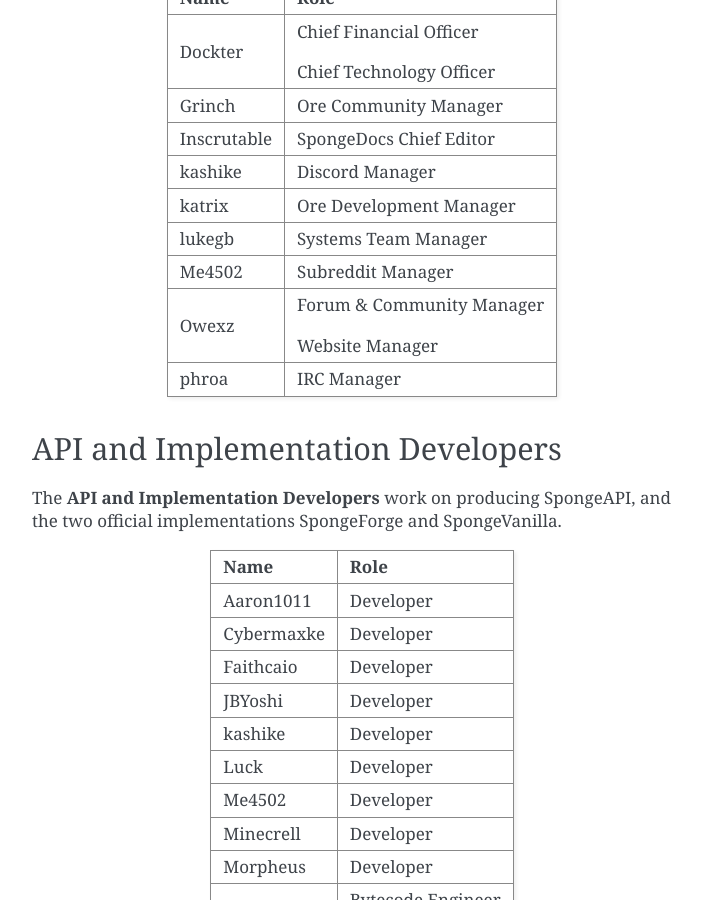
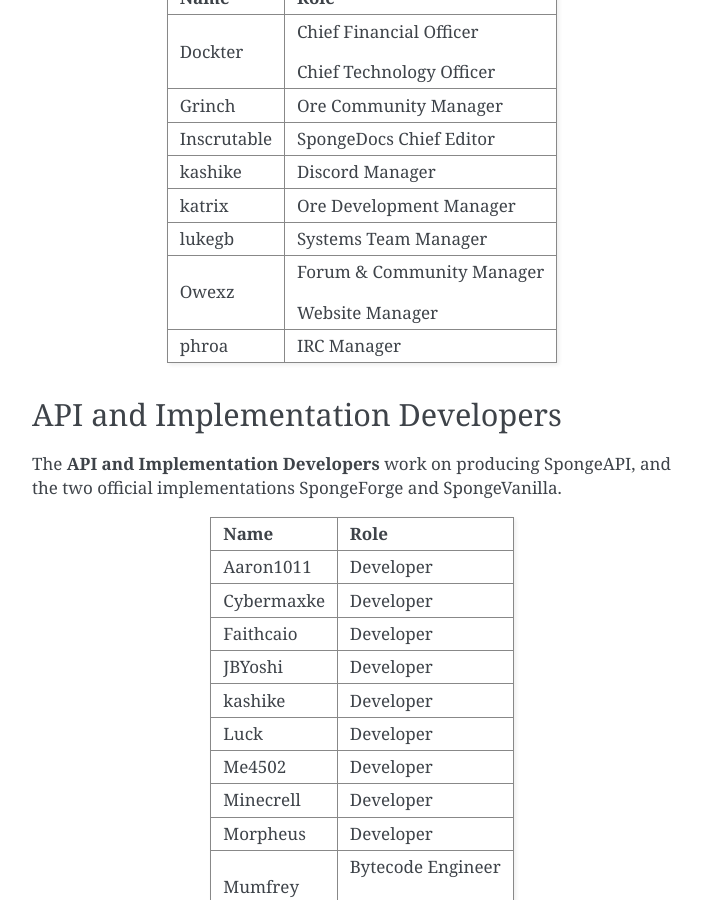
Before and after one commit to SpongePowered/SpongeDocs, a Sphinx documentation site: the page built from source/about/staff.rst, in a window 1280 px wide and 900 px high, scrolled down 611 px. Shown: the whole window, without its empty margins (388-1089 px from the left). Built offline with Sphinx 7.4.7, drawn with Linux system fonts in a browser that asks for light colours; pages that are not in the unit, such as notebooks, are missing from menus.

Commit message:
Remove reddit manager role
We no longer have anyone dedicated to managing Sponge's presence on reddit.

```diff
--- a/source/about/staff.rst
+++ b/source/about/staff.rst
@@ -41,8 +41,6 @@
 | katrix                            | Ore Development Manager            |
 +-----------------------------------+------------------------------------+
 | lukegb                            | Systems Team Manager               |
-+-----------------------------------+------------------------------------+
-| Me4502                            | Subreddit Manager                  |
 +-----------------------------------+------------------------------------+
 | Owexz                             | Forum & Community Manager          |
 |                                   |                                    |
```
